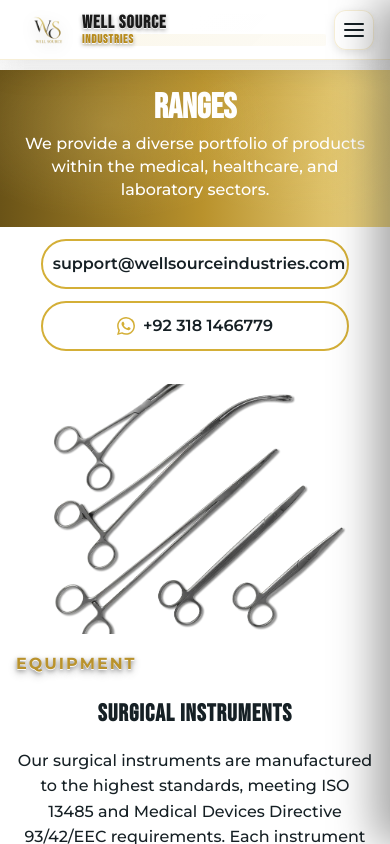
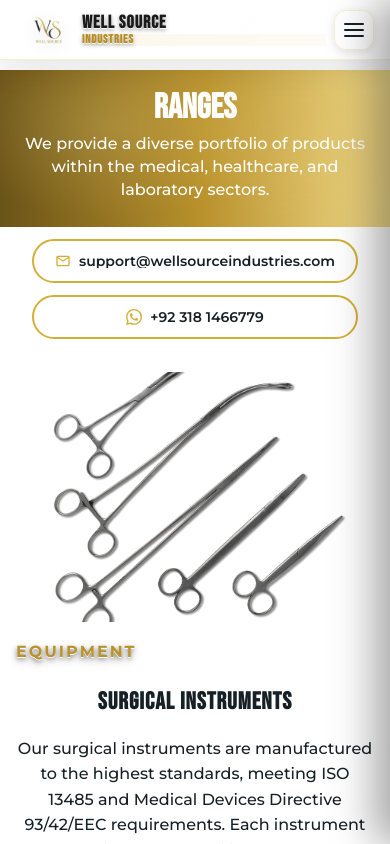
Before and after one commit to Rameezghafoor/wellsource, a Next.js app: page /ranges in a window 390 px wide. Shown: the top 844 px of the page. Built offline with nearby package versions, Linux system fonts and the light colour scheme.

Commit message:
Fix contact text overflow in boxes on narrow mobile screens - prevent text from overflowing out of contact boxes on ranges, about, and contact pages

```diff
--- a/components/about/Hero.module.css
+++ b/components/about/Hero.module.css
@@ -143,17 +143,61 @@
   .pills a:nth-child(2){ order: 1; }
 
   .pill{
-    width: 85%;
+    width: 90%;
     max-width: 400px;
     justify-content: center;
     border-radius: 999px;
-    padding: 14px 20px;
-    font-size: 16px;
+    padding: 12px 16px;
+    font-size: 14px;
+    white-space: nowrap;
+    overflow: hidden;
+    text-overflow: ellipsis;
+    min-width: 0;
   }
-  .icon{ width: 18px; height: 18px; }
+  .icon{
+    width: 16px;
+    height: 16px;
+    flex-shrink: 0;
+  }
+
+  /* Fix text overflow on very narrow screens */
+  .pill span {
+    overflow: hidden;
+    text-overflow: ellipsis;
+    white-space: nowrap;
+    min-width: 0;
+  }
 }
 
 /* Keep sentence wrapping again on smaller desktops */
 @media (max-width: 1200px){
   .infoText{ white-space: normal; }
 }
+
+/* Very narrow mobile screens - fix text overflow */
+@media (max-width: 375px) {
+  .pill {
+    width: 95%;
+    padding: 10px 12px;
+    font-size: 12px;
+  }
+
+  .icon {
+    width: 14px;
+    height: 14px;
+  }
+}
+
+/* Ultra narrow screens - iPhone SE, etc. */
+@media (max-width: 320px) {
+  .pill {
+    width: 98%;
+    padding: 8px 10px;
+    font-size: 11px;
+  }
+
+  .icon {
+    width: 12px;
+    height: 12px;
+  }
+}
--- a/components/contact/Hero.module.css
+++ b/components/contact/Hero.module.css
@@ -143,17 +143,61 @@
   .pills a:nth-child(2){ order: 1; }
 
   .pill{
-    width: 85%;
+    width: 90%;
     max-width: 400px;
     justify-content: center;
     border-radius: 999px;
-    padding: 14px 20px;
-    font-size: 16px;
+    padding: 12px 16px;
+    font-size: 14px;
+    white-space: nowrap;
+    overflow: hidden;
+    text-overflow: ellipsis;
+    min-width: 0;
   }
-  .icon{ width: 18px; height: 18px; }
+  .icon{
+    width: 16px;
+    height: 16px;
+    flex-shrink: 0;
+  }
+
+  /* Fix text overflow on very narrow screens */
+  .pill span {
+    overflow: hidden;
+    text-overflow: ellipsis;
+    white-space: nowrap;
+    min-width: 0;
+  }
 }
 
 /* Keep sentence wrapping again on smaller desktops */
 @media (max-width: 1200px){
   .infoText{ white-space: normal; }
 }
+
+/* Very narrow mobile screens - fix text overflow */
+@media (max-width: 375px) {
+  .pill {
+    width: 95%;
+    padding: 10px 12px;
+    font-size: 12px;
+  }
+
+  .icon {
+    width: 14px;
+    height: 14px;
+  }
+}
+
+/* Ultra narrow screens - iPhone SE, etc. */
+@media (max-width: 320px) {
+  .pill {
+    width: 98%;
+    padding: 8px 10px;
+    font-size: 11px;
+  }
+
+  .icon {
+    width: 12px;
+    height: 12px;
+  }
+}
--- a/components/ranges/Hero.module.css
+++ b/components/ranges/Hero.module.css
@@ -136,17 +136,61 @@
   .pills a:nth-child(2){ order: 1; }
 
   .pill{
-    width: 85%;           /* narrower, more professional look */
-    max-width: 520px;
+    width: 90%;
+    max-width: 400px;
     justify-content: center;
     border-radius: 999px;
-    padding: 14px 18px;
-    font-size: 16px;
+    padding: 12px 16px;
+    font-size: 14px;
+    white-space: nowrap;
+    overflow: hidden;
+    text-overflow: ellipsis;
+    min-width: 0;
   }
-  .icon{ width: 18px; height: 18px; }
+  .icon{
+    width: 16px;
+    height: 16px;
+    flex-shrink: 0;
+  }
+
+  /* Fix text overflow on very narrow screens */
+  .pill span {
+    overflow: hidden;
+    text-overflow: ellipsis;
+    white-space: nowrap;
+    min-width: 0;
+  }
 }
 
 /* Keep sentence wrapping again on smaller desktops */
 @media (max-width: 1200px){
   .infoText{ white-space: normal; }
 }
+
+/* Very narrow mobile screens - fix text overflow */
+@media (max-width: 375px) {
+  .pill {
+    width: 95%;
+    padding: 10px 12px;
+    font-size: 12px;
+  }
+
+  .icon {
+    width: 14px;
+    height: 14px;
+  }
+}
+
+/* Ultra narrow screens - iPhone SE, etc. */
+@media (max-width: 320px) {
+  .pill {
+    width: 98%;
+    padding: 8px 10px;
+    font-size: 11px;
+  }
+
+  .icon {
+    width: 12px;
+    height: 12px;
+  }
+}
```
